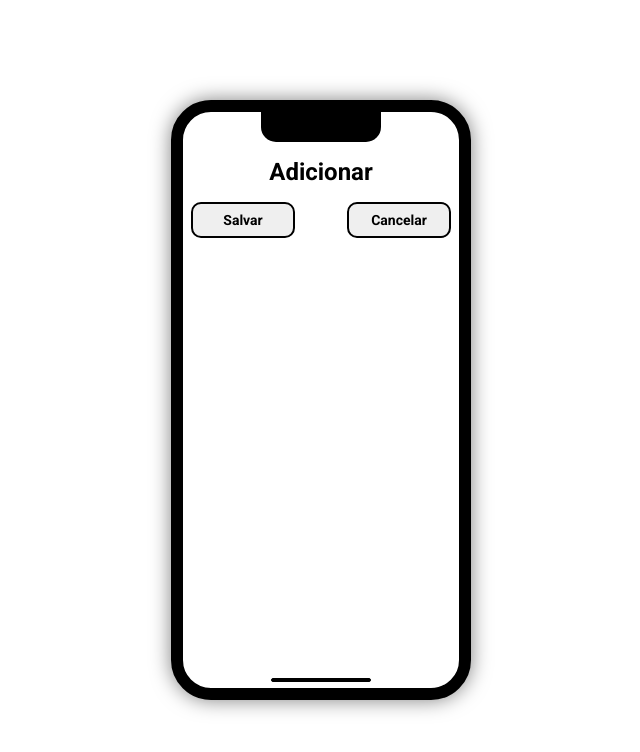
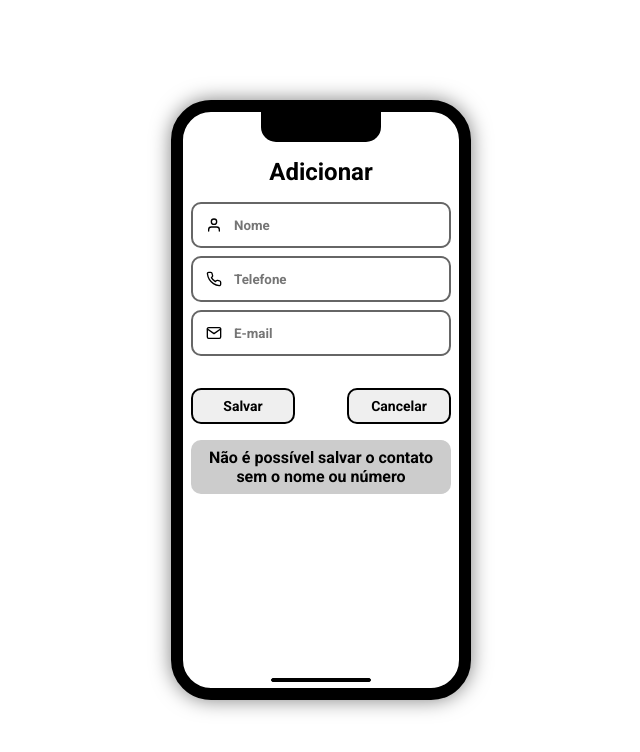
Before and after one commit to GDFgustavo/lista_contatos, a React (Create React App) app: page /adicionar in a window 1280 px wide. Both pictures are taken after a click on the button "Salvar". Shown: the top 752 px of the page, without its empty margins (319-959 px from the left). Built offline with nearby package versions, Linux system fonts and the light colour scheme.

Commit message:
Finalizando a página para cadastro de contatos e alterando o nome do componente Adicionando para Cadastro.

```diff
--- a/src/components/InputFild/index.tsx
+++ b/src/components/InputFild/index.tsx
@@ -3,13 +3,12 @@ import { Input, Icon } from '../../styles'
 
 type InputProps = {
   value?: string
-  telefone?: number
-  email?: string
   onChange: (value: string) => void
   disabled?: boolean
   src: string
-  type: string
+  type: string | 'tell'
   placeholder: string
+  maxLength?: number
 }
 
 const InputFild = ({
@@ -18,15 +17,26 @@ const InputFild = ({
   disabled = true,
   src,
   type,
-  placeholder
+  placeholder,
+  maxLength
 }: InputProps) => {
+  const handleChange = (e: React.ChangeEvent<HTMLInputElement>) => {
+    let novoValor = e.target.value
+
+    if (type === 'tell') {
+      novoValor = novoValor.replace(/\D/g, '')
+    }
+    onChange(novoValor)
+  }
+
   return (
     <InputContainer>
       <Icon src={src} />
       <Input
         disabled={!disabled}
         value={value}
-        onChange={(e) => onChange(e.target.value)}
+        onChange={handleChange}
+        maxLength={maxLength}
         type={type}
         placeholder={placeholder}
       />
--- a/src/containers/Adicionando/index.tsx
+++ /dev/null
@@ -1,20 +0,0 @@
-import { useNavigate } from 'react-router-dom'
-import { BotaoRemoverCancelar, BotaoSalvar } from '../../styles'
-// import InputFild from '../../components/InputFild'
-import { TituloAdd } from './styles'
-
-const Adicionando = () => {
-  const navigate = useNavigate()
-  return (
-    <>
-      <TituloAdd>Adicionar</TituloAdd>
-      {/* <InputFild /> */}
-      <BotaoSalvar>Salvar</BotaoSalvar>
-      <BotaoRemoverCancelar onClick={() => navigate('/')}>
-        Cancelar
-      </BotaoRemoverCancelar>
-    </>
-  )
-}
-
-export default Adicionando
--- a/src/containers/Adicionando/styles.ts
+++ /dev/null
@@ -1,7 +0,0 @@
-import styled from 'styled-components'
-import { Titulo } from '../../styles'
-
-export const TituloAdd = styled(Titulo)`
-  text-align: center;
-  margin: 16px;
-`
--- /dev/null
+++ b/src/containers/Cadastro/index.tsx
@@ -0,0 +1,82 @@
+import { useState } from 'react'
+import { useDispatch } from 'react-redux'
+import { useNavigate } from 'react-router-dom'
+
+import { BotaoRemoverCancelar, BotaoSalvar, FormContainer } from '../../styles'
+import InputFild from '../../components/InputFild'
+import { MensageError, TituloAdd } from './styles'
+import PhoneIcon from '../../assets/phone.svg'
+import ContactIcon from '../../assets/user.svg'
+import EmailIcon from '../../assets/email.svg'
+
+import { cadastrar } from '../../store/reducers/contatos'
+
+const Adicionando = () => {
+  const navigate = useNavigate()
+  const dispatch = useDispatch()
+
+  const [nome, setNome] = useState('')
+  const [telefone, setTelefone] = useState('')
+  const [email, setEmail] = useState('')
+  const [error, setError] = useState(false)
+
+  const cadastrarContato = () => {
+    if (!nome && !telefone) {
+      setError(true)
+      setTimeout(() => {
+        setError(false)
+      }, 3000)
+    } else {
+      dispatch(
+        cadastrar({
+          nome,
+          telefone,
+          email
+        })
+      )
+      navigate('/')
+    }
+  }
+
+  return (
+    <>
+      <TituloAdd>Adicionar</TituloAdd>
+      <FormContainer>
+        <InputFild
+          src={ContactIcon}
+          value={nome}
+          onChange={setNome}
+          type="text"
+          placeholder="Nome"
+          maxLength={15}
+        />
+        <InputFild
+          src={PhoneIcon}
+          value={telefone}
+          onChange={setTelefone}
+          type="tell"
+          placeholder="Telefone"
+          maxLength={22}
+        />
+        <InputFild
+          src={EmailIcon}
+          value={email}
+          onChange={setEmail}
+          type="text"
+          placeholder="E-mail"
+        />
+      </FormContainer>
+      <BotaoSalvar type="submit" onClick={cadastrarContato}>
+        Salvar
+      </BotaoSalvar>
+      <BotaoRemoverCancelar onClick={() => navigate('/')}>
+        Cancelar
+      </BotaoRemoverCancelar>
+      <MensageError className={error ? 'visible' : 'hidden'}>
+        Não é possível salvar o contato sem o nome ou número
+      </MensageError>
+    </>
+  )
+}
+
+export default Adicionando
--- /dev/null
+++ b/src/containers/Cadastro/styles.ts
@@ -0,0 +1,25 @@
+import styled from 'styled-components'
+import { Titulo } from '../../styles'
+
+export const TituloAdd = styled(Titulo)`
+  text-align: center;
+  margin: 16px;
+`
+
+export const MensageError = styled.p`
+  background-color: #ccc;
+  border-radius: 10px;
+  font-weight: bold;
+  text-align: center;
+  padding: 8px;
+  transition: 0.5s ease;
+  margin-top: 16px;
+
+  &.visible {
+    opacity: 1;
+  }
+
+  &.hidden {
+    opacity: 0;
+  }
+`
--- a/src/containers/Editando/index.tsx
+++ b/src/containers/Editando/index.tsx
@@ -71,7 +71,7 @@ const Editando = () => {
         <Avatar size="large" fontSize={32}>
           {nome[0]}
         </Avatar>
-        <Nome>{nome}</Nome>
+        <Nome>{nome ? nome : telefone}</Nome>
       </Card>
       <FormContainer>
         <InputFild
@@ -81,14 +81,16 @@ const Editando = () => {
           onChange={setNome}
           type="text"
           placeholder="Nome"
+          maxLength={15}
         />
         <InputFild
           disabled={estaEditando}
           src={PhoneIcon}
           value={telefone}
           onChange={setTelefone}
-          type="number"
+          type="tell"
           placeholder="Telefone"
+          maxLength={22}
         />
         <InputFild
           disabled={estaEditando}
--- a/src/containers/ListaDeContatos/index.tsx
+++ b/src/containers/ListaDeContatos/index.tsx
@@ -8,7 +8,7 @@ const ListaDeContato = () => {
     <>
       <ul>
         {itens.map((c) => (
-          <li key={c.nome}>
+          <li key={c.id}>
             <Contato
               nome={c.nome}
               telefone={c.telefone}
--- a/src/pages/Adicionar/index.tsx
+++ b/src/pages/Adicionar/index.tsx
@@ -1,10 +1,10 @@
-import Adicionando from '../../containers/Adicionando'
+import Cadastro from '../../containers/Cadastro'
 import PhoneLayout from '../../containers/PhoneLayout'
 
 const Adicionar = () => (
   <>
     <PhoneLayout>
-      <Adicionando />
+      <Cadastro />
     </PhoneLayout>
   </>
 )
--- a/src/store/reducers/contatos.ts
+++ b/src/store/reducers/contatos.ts
@@ -10,28 +10,16 @@ const initialState: ContatosState = {
   itens: [
     {
       id: 1,
-      nome: 'Gustavo',
-      telefone: 999023414,
-      email: 'gustavo@1355.com'
-    },
-    {
-      id: 2,
-      nome: 'João',
-      telefone: 123456789,
-      email: 'joao@3256.com'
-    },
-    {
-      id: 3,
-      nome: 'Leo',
+      nome: 'gdfGustavo',
       telefone: 987654321,
-      email: 'leo@4310.com'
+      email: 'gdfgustavo24@gmail.com'
     }
   ],
   contatoSelecionado: {
     id: 1,
-    nome: 'Gustavo',
-    telefone: 999023414,
-    email: 'gustavo@1355.com'
+    nome: 'gdfGustavo',
+    telefone: 987654321,
+    email: 'gdfgustavo24@gmail.com'
   }
 }
 
@@ -58,9 +46,18 @@ const contatosSlice = createSlice({
       if (indexDoContato >= 0) {
         state.itens[indexDoContato] = action.payload
       }
+    },
+    cadastrar: (state, action: PayloadAction<Omit<ClassContact, 'id'>>) => {
+      const ultimoContato = state.itens[state.itens.length - 1]
+      const novoContato = {
+        ...action.payload,
+        id: ultimoContato ? ultimoContato.id + 1 : 1
+      }
+      state.itens.push(novoContato)
     }
   }
 })
 
-export const { remover, selecionarContato, editar } = contatosSlice.actions
+export const { remover, selecionarContato, editar, cadastrar } =
+  contatosSlice.actions
 export default contatosSlice.reducer
--- a/src/styles/index.ts
+++ b/src/styles/index.ts
@@ -21,7 +21,7 @@ export const Titulo = styled.h1`
   font-weight: bold;
 `
 
-export const FormContainer = styled.div`
+export const FormContainer = styled.form`
   display: flex;
   flex-direction: column;
   gap: 8px;
```
